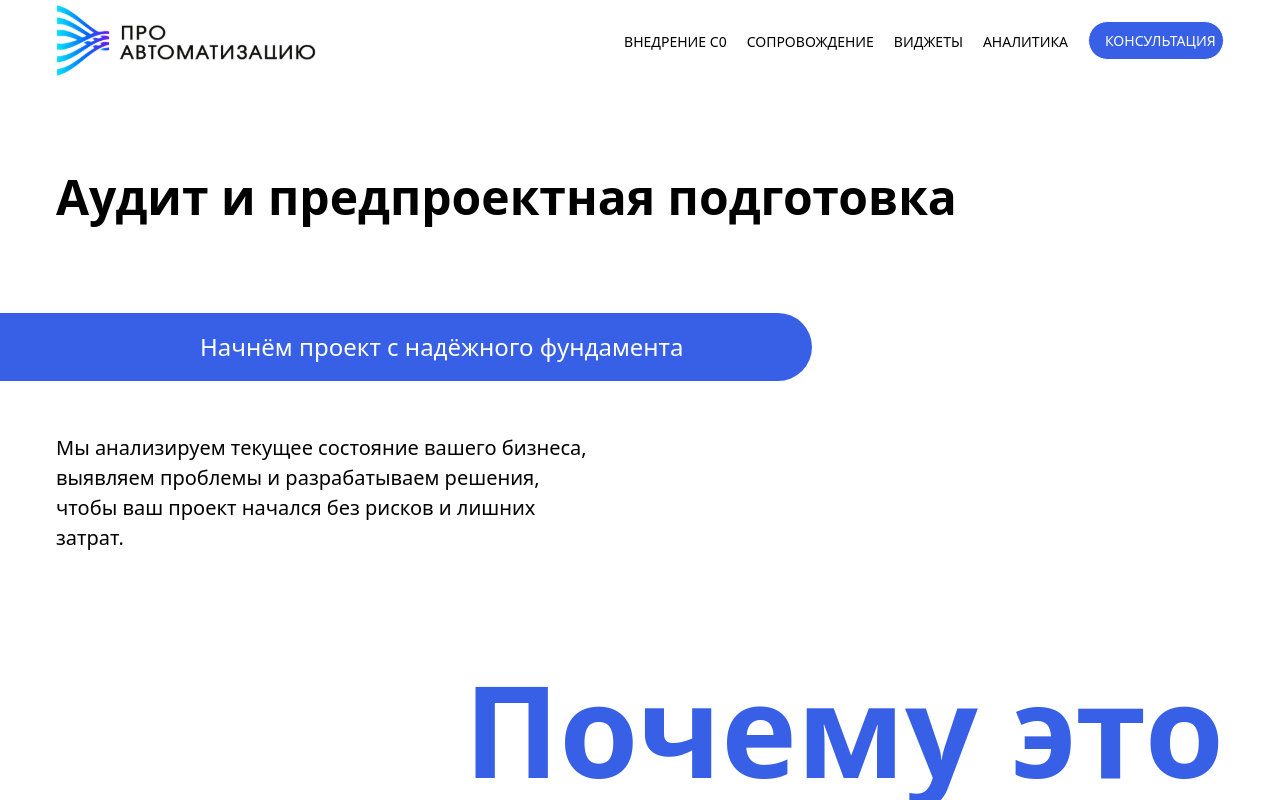
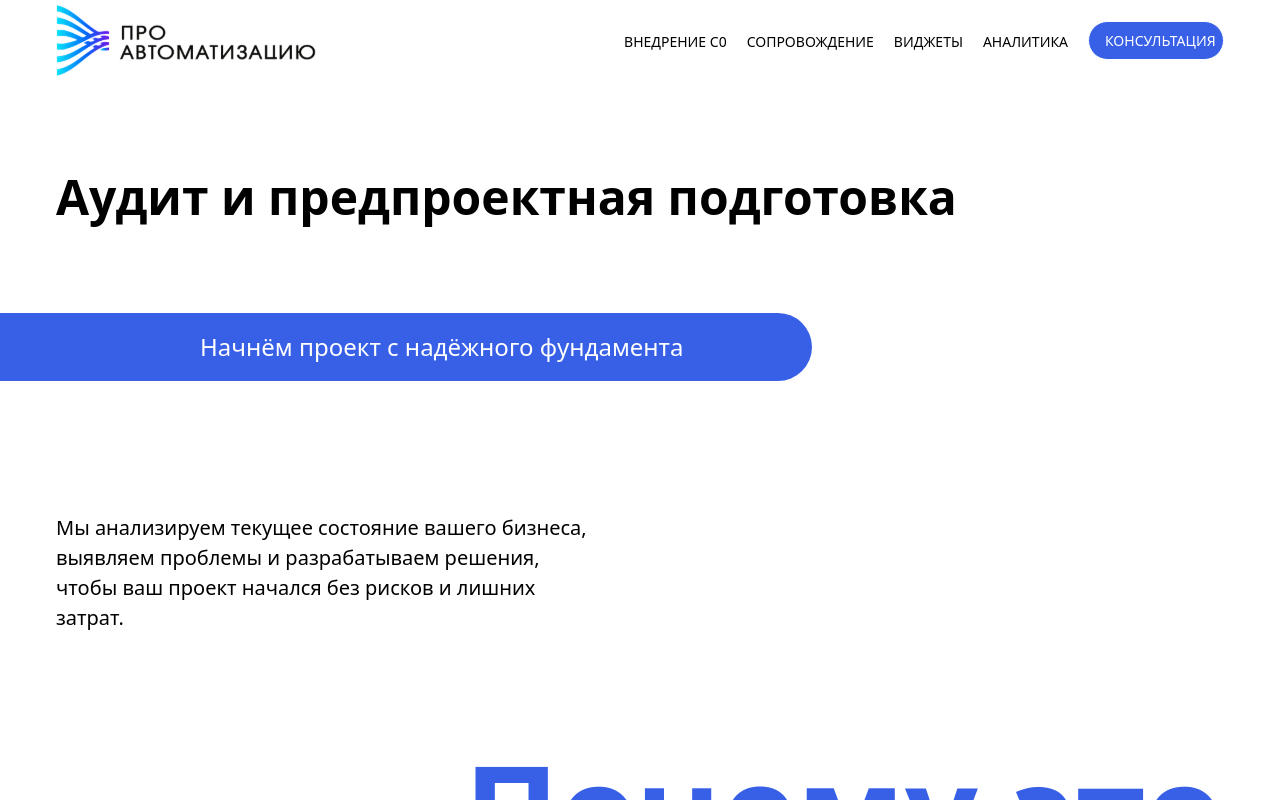
Before and after one commit to DFimp/landing_pro_automatization, a Next.js app: page /analytics in a window 1280 px wide. Shown: the top 800 px of the page. Built offline with nearby package versions, Linux system fonts and the light colour scheme.

Commit message:
add margin

```diff
--- a/src/widgets/analytic/analyticsHeroSection/AnalyticsHeroSection.tsx
+++ b/src/widgets/analytic/analyticsHeroSection/AnalyticsHeroSection.tsx
@@ -10,7 +10,7 @@ export function AnalyticsHeroSection() {
             <StickyInfo text="Начнём проект с надёжного фундамента" />
 
             <div className='container'>
-                <h4 className=" font-normal text-h5 max-w-135">
+                <h4 className=" font-normal text-h5 max-w-135 mt-20">
                     Мы анализируем текущее состояние вашего бизнеса, выявляем проблемы и разрабатываем решения,
                     чтобы ваш проект начался без рисков и лишних затрат.
                 </h4>
```
